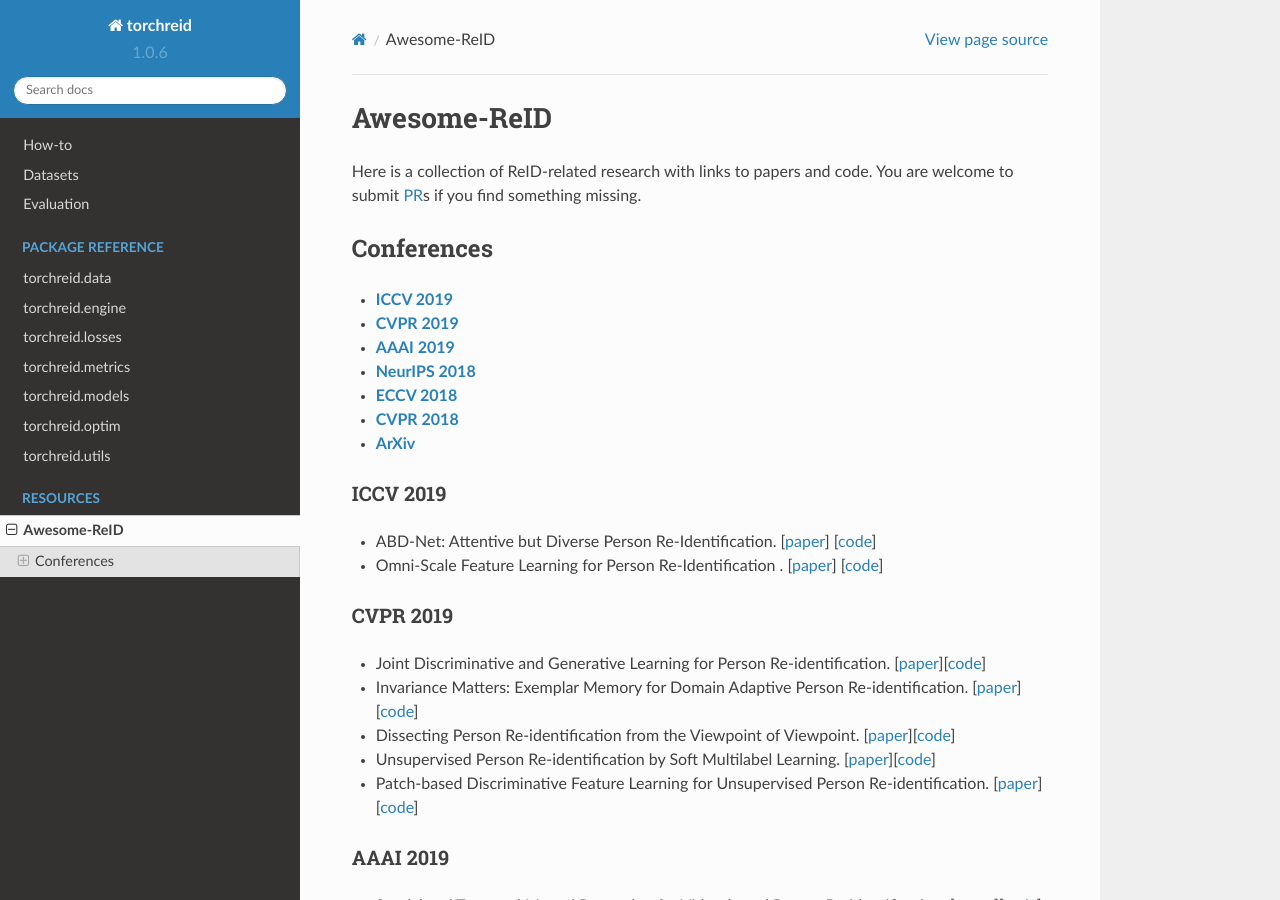
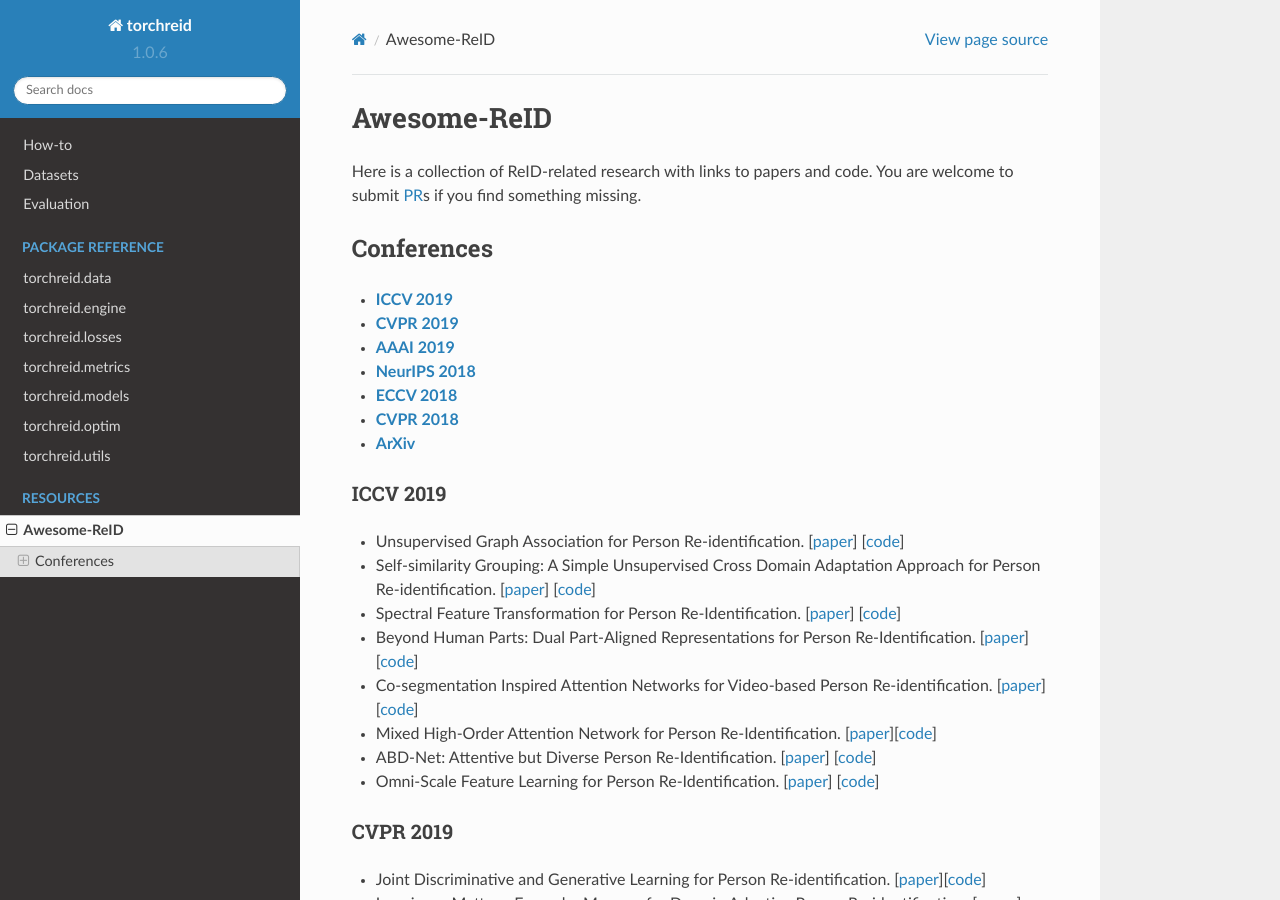
Before and after one commit to KaiyangZhou/deep-person-reid, a Sphinx documentation site: the page built from docs/AWESOME_REID.md, in a window 1280 px wide and 900 px high. Built offline with Sphinx 7.4.7 and the Read the Docs theme 2.0.0, drawn with Linux system fonts in a browser that asks for light colours; pages that are not in the unit, such as notebooks, are missing from menus.

Commit message:
[docs] add iccv19 works to awesome-reid

```diff
--- a/docs/AWESOME_REID.md
+++ b/docs/AWESOME_REID.md
@@ -12,9 +12,14 @@ Here is a collection of ReID-related research with links to papers and code. You
 
 
 ### ICCV 2019
+- Unsupervised Graph Association for Person Re-identification. [[paper](https://github.com/yichuan9527/Unsupervised-Graph-Association-for-Person-Re-identification)] [[code](https://github.com/yichuan9527/Unsupervised-Graph-Association-for-Person-Re-identification)]
+- Self-similarity Grouping: A Simple Unsupervised Cross Domain Adaptation Approach for Person Re-identification. [[paper](http://openaccess.thecvf.com/content_ICCV_2019/papers/Fu_Self-Similarity_Grouping_A_Simple_Unsupervised_Cross_Domain_Adaptation_Approach_for_ICCV_2019_paper.pdf)] [[code](https://github.com/OasisYang/SSG)]
+- Spectral Feature Transformation for Person Re-Identification. [[paper](http://openaccess.thecvf.com/content_ICCV_2019/papers/Luo_Spectral_Feature_Transformation_for_Person_Re-Identification_ICCV_2019_paper.pdf)] [[code](https://github.com/LuckyDC/SFT_REID)]
+- Beyond Human Parts: Dual Part-Aligned Representations for Person Re-Identification. [[paper](http://openaccess.thecvf.com/content_ICCV_2019/papers/Guo_Beyond_Human_Parts_Dual_Part-Aligned_Representations_for_Person_Re-Identification_ICCV_2019_paper.pdf)] [[code](https://github.com/ggjy/P2Net.pytorch)]
+- Co-segmentation Inspired Attention Networks for Video-based Person Re-identification. [[paper](http://openaccess.thecvf.com/content_ICCV_2019/papers/Subramaniam_Co-Segmentation_Inspired_Attention_Networks_for_Video-Based_Person_Re-Identification_ICCV_2019_paper.pdf)][[code](https://github.com/InnovArul/vidreid_cosegmentation)]
+- Mixed High-Order Attention Network for Person Re-Identification. [[paper](https://arxiv.org/abs/1908.05819)][[code](https://github.com/chenbinghui1/MHN)]
 - ABD-Net: Attentive but Diverse Person Re-Identification. [[paper](https://arxiv.org/abs/1908.01114)] [[code](https://github.com/TAMU-VITA/ABD-Net)]
-- Omni-Scale Feature Learning for Person Re-Identification
-. [[paper](https://arxiv.org/abs/1905.00953)] [[code](https://github.com/KaiyangZhou/deep-person-reid)]
+- Omni-Scale Feature Learning for Person Re-Identification. [[paper](https://arxiv.org/abs/1905.00953)] [[code](https://github.com/KaiyangZhou/deep-person-reid)]
 
 
 ### CVPR 2019
```
